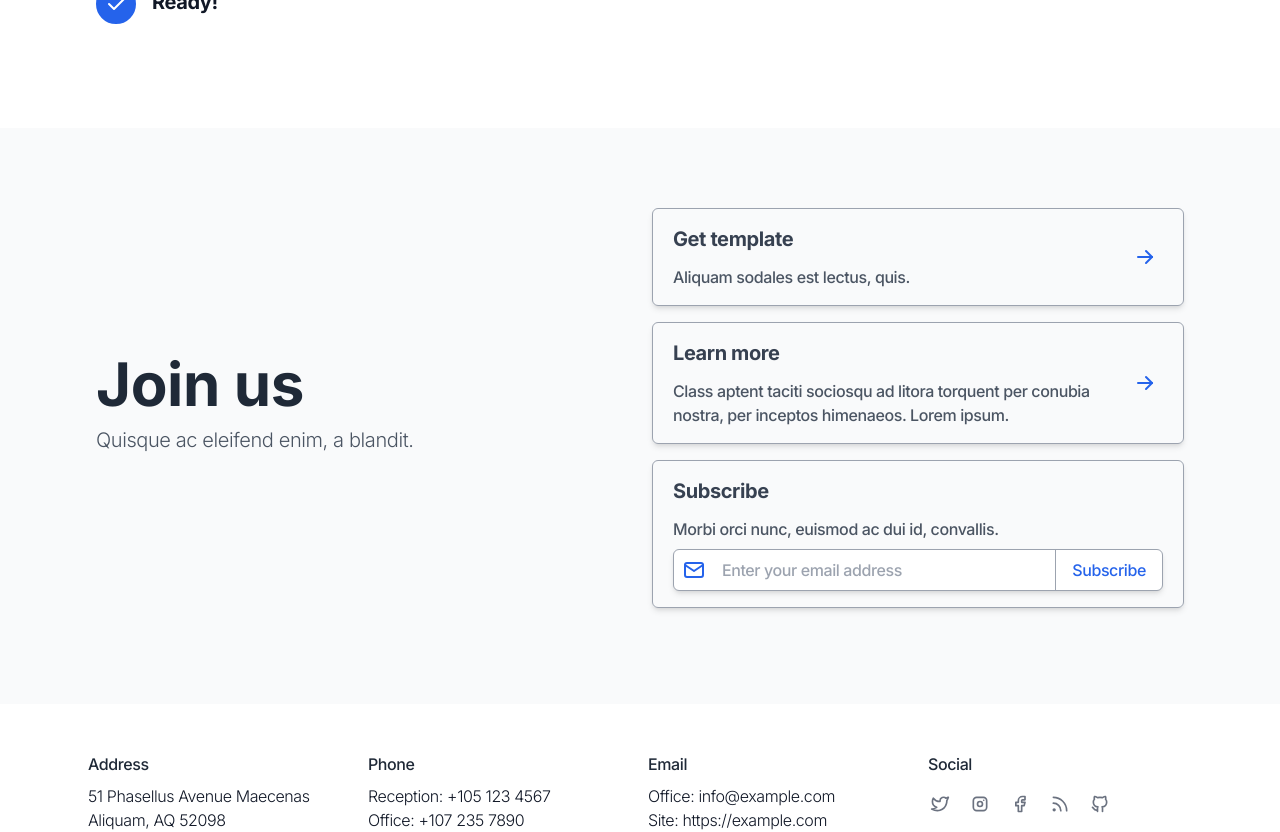
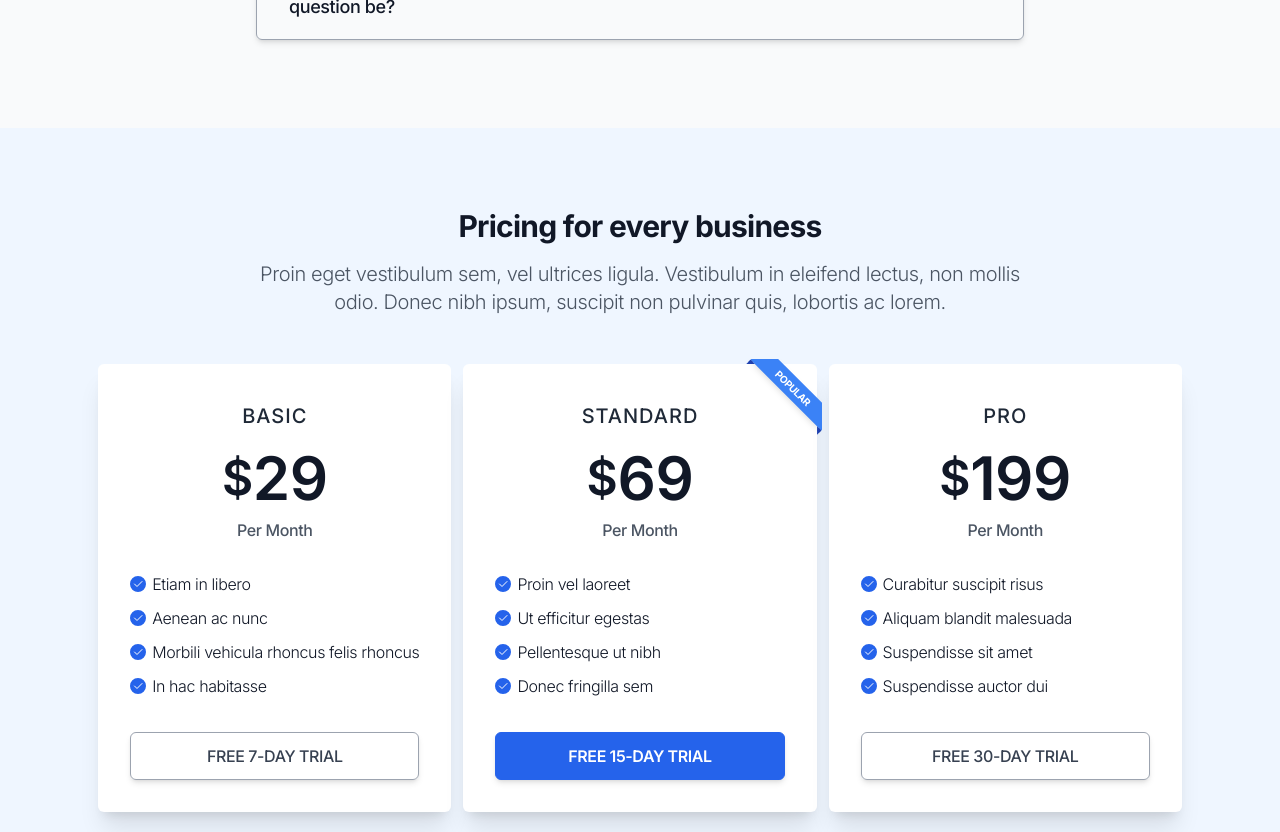
Before and after one commit to onwidget/tailnext, a Next.js app: page / in a window 1280 px wide. Shown: the part 5760-6592 px from the top of the page. Built offline with nearby package versions, Linux system fonts and the light colour scheme.

Commit message:
Include a first Pricing component

```diff
--- a/app/page.js
+++ b/app/page.js
@@ -6,6 +6,7 @@ import Steps from "~/components/widgets/Steps";
 import Features2 from "~/components/widgets/Features2";
 import SocialProof from "../src/components/widgets/SocialProof";
 import FAQs from "~/components/widgets/FAQs";
+import Pricing from "~/components/widgets/Pricing";
 import CallToAction from "~/components/widgets/CallToAction";
 import Footer from "~/components/widgets/Footer";
 
@@ -19,8 +20,9 @@ export default function Page() {
         <SocialProof />
         <Features3 />
         <Features2 />
+        <Steps />
         <FAQs />
-        <Steps />
+        <Pricing />
         <CallToAction />
       </main>
       <Footer />
--- /dev/null
+++ b/src/components/widgets/Pricing.js
@@ -0,0 +1,92 @@
+import {
+  IconCheck
+} from "@tabler/icons";
+
+const items = [
+  {
+    title: "basic",
+    value: 29,
+    period: "per month",
+    texts: [
+      "Etiam in libero",
+      "Aenean ac nunc",
+      "Morbili vehicula rhoncus felis rhoncus",
+      "In hac habitasse"
+    ],
+    btnText: "free 7-day trial",
+    hasRibbon: false
+  },
+  {
+    title: "standard",
+    value: 69,
+    period: "per month",
+    texts: [
+      "Proin vel laoreet",
+      "Ut efficitur egestas",
+      "Pellentesque ut nibh",
+      "Donec fringilla sem"
+    ],
+    btnText: "free 15-day trial",
+    hasRibbon: true
+  },
+  {
+    title: "pro",
+    value: 199,
+    period: "per month",
+    texts: [
+      "Curabitur suscipit risus",
+      "Aliquam blandit malesuada",
+      "Suspendisse sit amet",
+      "Suspendisse auctor dui"
+    ],
+    btnText: "free 30-day trial",
+    hasRibbon: false
+  },
+];
+
+const Pricing = () => (
+  <section className="bg-primary-50 dark:bg-slate-800" id="pricing">
+    <div className="px-4 py-16 mx-auto max-w-6xl lg:px-8 lg:pt-20">
+      <div className="text-center mb-4">
+        <h2 className="text-2xl font-bold tracking-tight sm:text-3xl text-gray-900">Pricing for every business</h2>
+        <p className="max-w-3xl mx-auto mt-4 text-xl text-gray-600">Proin eget vestibulum sem, vel ultrices ligula. Vestibulum in eleifend lectus, non mollis odio. Donec nibh ipsum, suscipit non pulvinar quis, lobortis ac lorem.</p>
+      </div>
+      <div className="flex justify-center">
+        <div className="dark:text-white grid gap-3 grid-cols-1 sm:grid-cols-2 md:grid-cols-2 lg:grid-cols-3 xl:grid-cols-3 mt-8">
+          {items.map(({ title, value, period, texts, btnText, hasRibbon }, index) => (
+            <div className="col-span-3 w-full mx-auto sm:col-span-1 md:col-span-1 lg:col-span-1 xl:col-span-1" key={`item-pricing-${index}`}>
+              <div className="relative flex flex-col w-full min-h-max card">
+                {hasRibbon && (
+                  <div className="absolute right-[-5px] top-[-5px] z-[1] overflow-hidden w-[100px] h-[100px] text-right">
+                    <span className="ribbon">Popular</span>
+                  </div>
+                )}
+                <ul className="px-2 py-0">
+                  <li className="text-xl text-center text-gray-800 dark:text-slate-400 leading-6 font-medium tracking-wider uppercase">{title}</li>
+                  <li className="flex items-center justify-center text-center mt-5 mb-2.5 font-semibold">
+                    <span className="text-5xl">$</span>
+                    <span className="text-6xl">{value}</span>
+                  </li>
+                  <li className="text-center text-base leading-6 font-medium mb-7 text-gray-600 dark:text-slate-400 capitalize">{period}</li>
+                  {texts.map((item, index) => (
+                    <li key={`text-pricing-${index}`} className="flex items-start text-left text-base leading-7 mb-1.5">
+                      <div className="flex items-center justify-center w-4 h-4 rounded-full border-primary-600 border-2 bg-primary-600 mt-1.5 mr-1.5">
+                        <IconCheck className="text-white dark:text-slate-200"/>
+                      </div>
+                      {item}
+                    </li>
+                  ))}
+                  <li className="flex w-full sm:w-auto mt-8 uppercase">
+                    <a href="#" className={`btn ${hasRibbon && "btn-primary sm:mb-0"} w-full`}>{btnText}</a>
+                  </li>
+                </ul>
+              </div>
+            </div>
+          ))}
+        </div>
+      </div>
+    </div>
+  </section>
+);
+
+export default Pricing
--- a/src/styles/base.css
+++ b/src/styles/base.css
@@ -14,4 +14,12 @@
 	.btn-primary {
 		@apply font-semibold bg-primary-600 text-white border-primary-600 hover:bg-primary-800 hover:border-primary-800 hover:text-white dark:text-white dark:bg-primary-700 dark:border-primary-700 dark:hover:border-primary-900 dark:hover:bg-primary-900;
 	}
+
+	.card {
+		@apply bg-white dark:bg-slate-900 rounded-md shadow-xl transition dark:border dark:border-slate-800 text-center border-gray-200 px-6 pt-10 pb-8 ease-in-out duration-300;
+	}
+
+	.ribbon {
+		@apply block absolute top-[19px] right-[-21px] text-[10px] rotate-45 bg-primary-500 text-white text-center uppercase leading-5 font-bold shadow-[0_3px_10px_-5px_rgba(0,0,0,0.3)] w-full before:content-[''] before:absolute before:left-0 before:top-full before:z-[-1] before:border-[3px] before:border-r-transparent before:border-b-transparent before:border-l-primary-800 before:border-t-primary-800 after:content-[''] after:absolute after:right-0 after:top-full after:z-[-1] after:border-[3px] after:border-l-transparent after:border-b-transparent after:border-r-primary-800 after:border-t-primary-800;
+	}
 }
```
